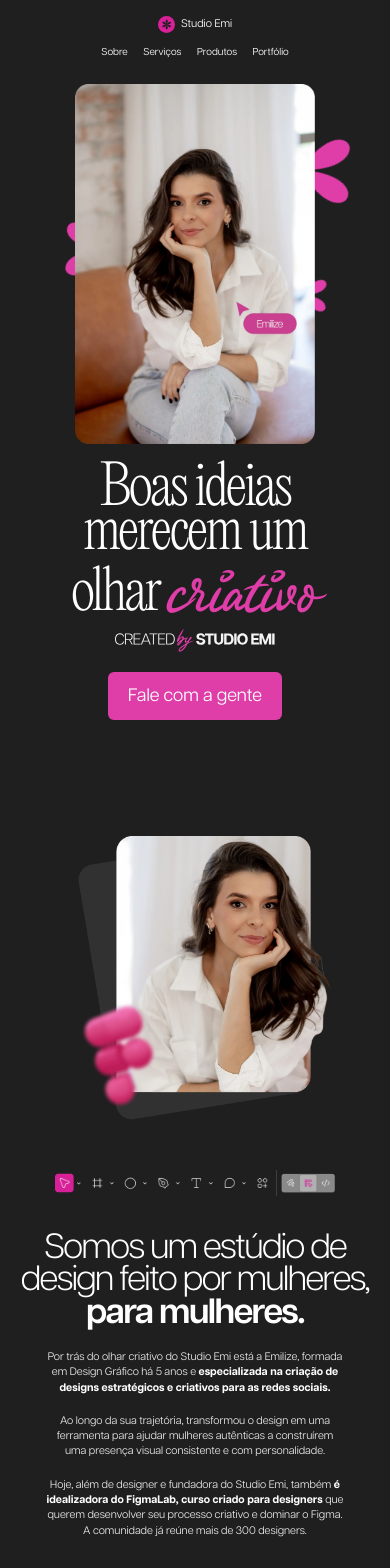
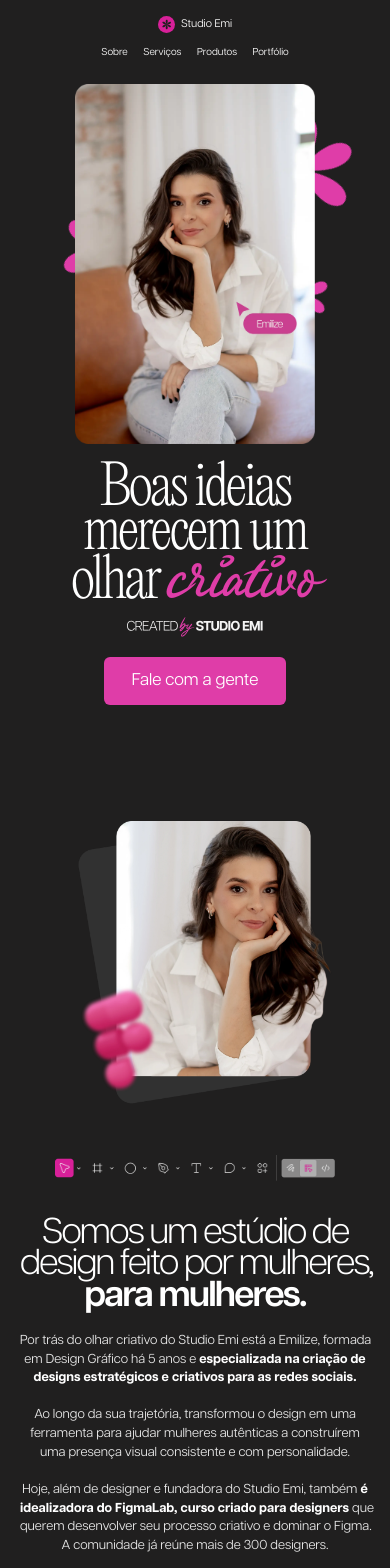
Before and after one commit to rajahn1/figmalab, a Next.js app: page / in a window 390 px wide. Shown: the top 1568 px of the page. Built offline with nearby package versions, Linux system fonts and the light colour scheme.

Commit message:
style adjusts

```diff
--- a/app/components/studio/StudioHomePage.tsx
+++ b/app/components/studio/StudioHomePage.tsx
@@ -177,9 +177,9 @@ function SectionHeading({
 }) {
   return (
     <h2
-      className={`flex items-baseline justify-center whitespace-nowrap text-center font-editorial text-[clamp(2.25rem,11vw,3.5rem)] font-light leading-[0.78] tracking-[-0.06em] md:text-[clamp(3.6rem,9vw,7.5rem)] ${dark ? "text-white" : "text-[#171717]"}`}
+      className={`studio-feature-title flex items-baseline justify-center whitespace-nowrap text-center font-articulat font-light ${dark ? "text-white" : "text-[#171717]"}`}
     >
-      <span className="font-windy mr-[0.12em] inline-block text-[clamp(3.75rem,18vw,5.5rem)] leading-none text-studio-pink md:text-[200px]">
+      <span className="studio-feature-title-accent font-windy mr-[0.12em] inline-block leading-none text-studio-pink">
         {start}
       </span>
       {accent}
@@ -256,9 +256,9 @@ export default function StudioHomePage({ content }: { content: StudioHomeContent
             <h1 className="max-w-2xl font-editorial text-[clamp(3rem,14vw,3.5rem)] font-light leading-[0.8] tracking-[-0.05em] md:hidden">
               <span className="block">{content.hero.lineOne}</span>
               <span className="block">{mobileHeroLineTwo}</span>
-              <span className="flex items-baseline whitespace-nowrap">
+              <span className="studio-hero-accent-line flex items-baseline whitespace-nowrap">
                 <span>{mobileHeroLineThree}</span>
-                <span className="font-windy ml-[0.12em] text-[1.35em] leading-none text-studio-pink">
+                <span className="studio-hero-accent-word font-windy ml-[0.12em] text-[1.35em] leading-none text-studio-pink">
                   {content.hero.accent}
                 </span>
               </span>
@@ -277,12 +277,12 @@ export default function StudioHomePage({ content }: { content: StudioHomeContent
                 height={28.44}
                 width={201.46}
                 alt="created by studio emi"
-                className="h-auto w-[160px] md:w-[201px]"
+                className="studio-signature-mark"
               />
             </div>
             <StudioLink
               url={content.hero.ctaUrl}
-              className="mt-5 inline-flex w-fit self-center items-center justify-center whitespace-nowrap rounded-md bg-studio-pink px-5 py-2.5 text-center font-articulat text-lg focus-visible:outline-2 focus-visible:outline-offset-4 focus-visible:outline-white md:mt-6 md:self-start md:px-8 md:py-3 md:text-2xl"
+              className="studio-cta studio-hero-cta mt-5 self-center bg-studio-pink focus-visible:outline-2 focus-visible:outline-offset-4 focus-visible:outline-white md:mt-6 md:self-start"
             >
               {content.hero.ctaLabel}
             </StudioLink>
@@ -329,16 +329,16 @@ export default function StudioHomePage({ content }: { content: StudioHomeContent
         id="sobre"
         className="bg-[#201F1F] px-5 pt-10 pb-16 md:bg-[#9782b4] md:px-10 md:py-28"
       >
-        <div className="mx-auto grid max-w-5xl gap-9 md:grid-cols-[1.1fr_0.9fr] md:items-center md:gap-12">
-          <div className="order-2 text-center md:order-1 md:text-left">
-            <h2 className="mx-auto max-w-xl text-center text-[clamp(1.85rem,9vw,2.2rem)] font-light leading-[0.92] tracking-[-0.045em] md:hidden">
+        <div className="mx-auto grid w-full min-w-0 max-w-5xl gap-9 md:grid-cols-[1.1fr_0.9fr] md:items-center md:gap-12">
+          <div className="order-2 min-w-0 text-center md:order-1 md:text-left">
+            <h2 className="studio-section-title mx-auto max-w-xl text-center font-light md:hidden">
               <span className="block whitespace-nowrap">{mobileAboutLines[0]}</span>
               <span className="block whitespace-nowrap">{mobileAboutLines[1]}</span>
               <strong className="block whitespace-nowrap font-semibold">
                 {mobileAboutLines[2]}
               </strong>
             </h2>
-            <h2 className="hidden max-w-xl text-[clamp(2.2rem,4.5vw,4.25rem)] font-light leading-[0.8] tracking-[-0.045em] md:block">
+            <h2 className="studio-section-title hidden max-w-xl font-light md:block">
               <span className="block whitespace-nowrap">{desktopAboutLines[0]}</span>
               <span className="block whitespace-nowrap">{desktopAboutLines[1]}</span>
               <span className="block whitespace-nowrap">{desktopAboutLines[2]}</span>
@@ -346,13 +346,13 @@ export default function StudioHomePage({ content }: { content: StudioHomeContent
                 {desktopAboutLines[3]}
               </strong>
             </h2>
-            <div className="mx-auto mt-5 max-w-xl space-y-[18px] text-center text-[clamp(0.625rem,2.8vw,0.875rem)] leading-[1.4] text-white/90 md:mx-0 md:mt-5 md:space-y-5 md:text-left md:text-[clamp(0.75rem,1.2vw,1rem)] md:leading-[1.3]">
+            <div className="studio-body-copy studio-paragraph-copy mx-auto mt-5 max-w-xl space-y-[18px] text-center text-white/90 md:mx-0 md:mt-5 md:space-y-5 md:text-left">
               {aboutParagraphs.map((paragraph, index) => (
                 <AboutParagraph key={`${index}-${paragraph}`} text={paragraph} index={index} />
               ))}
             </div>
           </div>
-          <div className="order-1 flex flex-col items-center gap-3 md:order-2 md:gap-6">
+          <div className="order-1 flex w-full min-w-0 flex-col items-center gap-3 md:order-2 md:gap-6">
             <div className="relative mx-auto aspect-[4/5] w-full max-w-[280px] overflow-hidden md:max-w-none">
               <Image
                 src={content.about.image.src}
@@ -414,17 +414,17 @@ export default function StudioHomePage({ content }: { content: StudioHomeContent
             {content.products.items.map((product) => (
               <article
                 key={product.title}
-                className="relative grid grid-cols-[minmax(0,1fr)_104px] items-center gap-3 rounded-[16px] border-[1.5px] border-[#949292] px-5 py-5 font-articulat text-[#fff] sm:grid-cols-[minmax(0,1fr)_150px] md:rounded-[24px] md:px-10 md:py-[30px] lg:grid-cols-[minmax(0,1fr)_385px] lg:gap-12"
+                className="relative flex flex-col rounded-[16px] border-[1.5px] border-[#949292] px-5 py-5 font-articulat text-[#fff] md:grid md:grid-cols-[minmax(0,1fr)_150px] md:items-center md:gap-3 md:rounded-[24px] md:px-10 md:py-[30px] lg:grid-cols-[minmax(0,1fr)_385px] lg:gap-12"
               >
                 <span
                   aria-hidden="true"
-                  className="pointer-events-none absolute -left-1 top-1/2 h-[88px] w-[6px] -translate-y-1/2 rounded-full bg-[#8B7BAA] md:h-[146px] md:w-[7px]"
+                  className="pointer-events-none absolute -top-1 left-1/2 h-[6px] w-[88px] -translate-x-1/2 rounded-full bg-[#8B7BAA] md:-left-1 md:top-1/2 md:h-[146px] md:w-[7px] md:translate-x-0 md:-translate-y-1/2"
                 />
-                <div className="flex flex-col justify-center">
+                <div className="flex flex-col items-center justify-center text-center md:items-stretch md:text-left">
                   <h3 className="font-articulat text-[1.35rem] leading-tight font-bold tracking-[-0.04em] text-[#fff] md:text-[2.75rem]">
                     {product.title}
                   </h3>
-                  <p className="mt-1 line-clamp-3 max-w-[34rem] font-articulat text-[9px] leading-[1.3] font-normal text-[#fff] md:mt-1 md:text-lg md:leading-[1.1]">
+                  <p className="studio-body-copy studio-product-copy mt-1 max-w-3xl font-articulat font-normal text-[#fff] md:line-clamp-3 md:max-w-[34rem]">
                     {product.description}
                   </p>
                   <div className="mt-2 flex flex-wrap items-center gap-1 md:mt-6 md:gap-3">
@@ -437,12 +437,12 @@ export default function StudioHomePage({ content }: { content: StudioHomeContent
                     <ProductPriceLabel label={product.priceLabel} />
                   </div>
                 </div>
-                <div className="relative aspect-[385/266] w-full overflow-hidden rounded-[10px] md:rounded-[16px] lg:h-[266px] lg:w-[385px] lg:justify-self-end">
+                <div className="relative mt-5 aspect-[385/266] w-full max-w-[640px] self-center overflow-hidden rounded-[10px] md:mt-0 md:max-w-none md:self-auto md:rounded-[16px] lg:h-[266px] lg:w-[385px] lg:justify-self-end">
                   <Image
                     src={product.image.src}
                     alt={product.image.alt}
                     fill
-                    sizes="(max-width: 767px) calc(100vw - 120px), (max-width: 1023px) calc(100vw - 160px), 385px"
+                    sizes="(max-width: 767px) calc(100vw - 80px), (max-width: 1023px) 150px, 385px"
                     className="object-cover"
                   />
                 </div>
@@ -473,14 +473,14 @@ export default function StudioHomePage({ content }: { content: StudioHomeContent
             {content.portfolio.behanceImage ? (
               <StudioLink
                 url={content.portfolio.behanceUrl}
-                className="group block w-[42%] max-w-80 focus-visible:outline-2 focus-visible:outline-offset-4 focus-visible:outline-[#181818] md:w-[calc(50%-0.375rem)]"
+                className="studio-portfolio-button group block max-w-80 focus-visible:outline-2 focus-visible:outline-offset-4 focus-visible:outline-[#181818]"
               >
                 <Image
                   src={content.portfolio.behanceImage.src}
                   alt={content.portfolio.behanceImage.alt}
                   width={content.portfolio.behanceImage.width}
                   height={content.portfolio.behanceImage.height}
-                  sizes="(max-width: 639px) 42vw, 320px"
+                  sizes="(max-width: 767px) 36vw, 320px"
                   className="h-auto w-full transition-transform group-hover:scale-[1.02]"
                 />
               </StudioLink>
@@ -488,14 +488,14 @@ export default function StudioHomePage({ content }: { content: StudioHomeContent
             {content.portfolio.pinterestImage ? (
               <StudioLink
                 url={content.portfolio.pinterestUrl}
-                className="group block w-[42%] max-w-80 focus-visible:outline-2 focus-visible:outline-offset-4 focus-visible:outline-[#181818] md:w-[calc(50%-0.375rem)]"
+                className="studio-portfolio-button group block max-w-80 focus-visible:outline-2 focus-visible:outline-offset-4 focus-visible:outline-[#181818]"
               >
                 <Image
                   src={content.portfolio.pinterestImage.src}
                   alt={content.portfolio.pinterestImage.alt}
                   width={content.portfolio.pinterestImage.width}
                   height={content.portfolio.pinterestImage.height}
-                  sizes="(max-width: 639px) 42vw, 320px"
+                  sizes="(max-width: 767px) 36vw, 320px"
                   className="h-auto w-full transition-transform group-hover:scale-[1.02]"
                 />
               </StudioLink>
@@ -525,13 +525,13 @@ export default function StudioHomePage({ content }: { content: StudioHomeContent
               alt="Created by Studio Emi"
               width={202}
               height={29}
-              className="h-auto w-[100px] shrink-0 sm:w-[150px] md:w-[202px]"
+              className="studio-signature-mark-compact shrink-0"
             />
           </div>
         </div>
       </section>
 
-      <footer className="font-articulat flex min-h-8 items-center justify-center gap-1 bg-[#D82099] px-5 py-4 text-center text-[11px] leading-tight text-white md:px-10 md:text-sm">
+      <footer className="studio-body-copy font-articulat flex min-h-8 items-center justify-center gap-1 bg-[#D82099] px-5 py-4 text-center text-white md:px-10">
         <strong className="font-bold">{content.footer.boldText}</strong>
         <span className="font-normal">{content.footer.regularText}</span>
       </footer>
--- a/app/components/studio/StudioServicesCarousel.tsx
+++ b/app/components/studio/StudioServicesCarousel.tsx
@@ -23,7 +23,7 @@ function getServiceOrder(service: StudioService) {
 
 function ServiceLink({ service }: { service: StudioService }) {
   const className =
-    "mt-3 inline-flex min-h-10 w-fit self-center items-center justify-center whitespace-nowrap rounded-md bg-[#8B7BAA] px-6 text-center font-articulat text-base text-white transition-colors hover:bg-[#806aa0] focus-visible:outline-2 focus-visible:outline-offset-2 focus-visible:outline-[#181818] md:min-h-11 md:px-8 md:text-xl";
+    "studio-cta mt-3 self-center bg-[#8B7BAA] text-white transition-colors hover:bg-[#806aa0] focus-visible:outline-2 focus-visible:outline-offset-2 focus-visible:outline-[#181818]";
 
   if (isInternal(service.url)) {
     return (
--- a/app/globals.css
+++ b/app/globals.css
@@ -60,6 +60,125 @@ body {
   font-style: italic;
   font-weight: 300;
   letter-spacing: -0.08em;
+}
+
+/* Shared Studio Emi type scale: one size per content role at each breakpoint. */
+.studio-section-title {
+  font-size: clamp(2.25rem, 8.5vw, 3rem);
+  line-height: 0.88;
+  letter-spacing: -0.05em;
+}
+
+.studio-feature-title {
+  font-size: clamp(2.625rem, 12vw, 3.75rem);
+  line-height: 0.86;
+  letter-spacing: -0.05em;
+}
+
+.studio-feature-title-accent {
+  font-size: 1.8em;
+}
+
+.studio-body-copy {
+  font-size: clamp(0.875rem, 3.6vw, 1rem);
+  line-height: 1.45;
+}
+
+.studio-paragraph-copy,
+.studio-product-copy {
+  font-size: 0.8125rem;
+}
+
+.studio-product-copy {
+  line-height: 1.25;
+}
+
+.studio-cta {
+  display: inline-flex;
+  min-height: 2.75rem;
+  width: fit-content;
+  align-items: center;
+  justify-content: center;
+  padding: 0.625rem 1.5rem;
+  border-radius: 0.375rem;
+  font-family: var(--font-articulat), Arial, sans-serif;
+  font-size: 1rem;
+  line-height: 1.25;
+  text-align: center;
+  white-space: nowrap;
+}
+
+@media (max-width: 47.999rem) {
+  .studio-hero-accent-line {
+    margin-top: -0.22em;
+  }
+
+  .studio-hero-accent-word {
+    transform: translateY(-0.04em);
+  }
+
+  .studio-hero-cta {
+    min-height: 3rem;
+    padding: 0.75rem 1.75rem;
+    font-size: 1.0625rem;
+  }
+}
+
+.studio-signature-mark {
+  width: 8.5rem;
+  height: auto;
+}
+
+.studio-signature-mark-compact {
+  width: 4.25rem;
+  height: auto;
+}
+
+.studio-portfolio-button {
+  width: 38%;
+}
+
+@media (min-width: 48rem) {
+  .studio-section-title {
+    font-size: clamp(3.25rem, 5vw, 4.25rem);
+    line-height: 0.84;
+  }
+
+  .studio-feature-title {
+    font-size: clamp(4.5rem, 7vw, 6.25rem);
+    line-height: 0.82;
+  }
+
+  .studio-body-copy {
+    line-height: 1.4;
+  }
+
+  .studio-paragraph-copy,
+  .studio-product-copy {
+    font-size: 1rem;
+  }
+
+  .studio-product-copy {
+    line-height: 1.2;
+  }
+
+  .studio-cta {
+    min-height: 3rem;
+    padding: 0.75rem 2rem;
+    font-size: 1.125rem;
+  }
+
+  .studio-signature-mark {
+    width: 10.75rem;
+  }
+
+  .studio-signature-mark-compact {
+    width: 5.375rem;
+  }
+
+  .studio-portfolio-button {
+    width: calc(50% - 0.375rem);
+  }
 }
 
 .studio-ticker {
```
